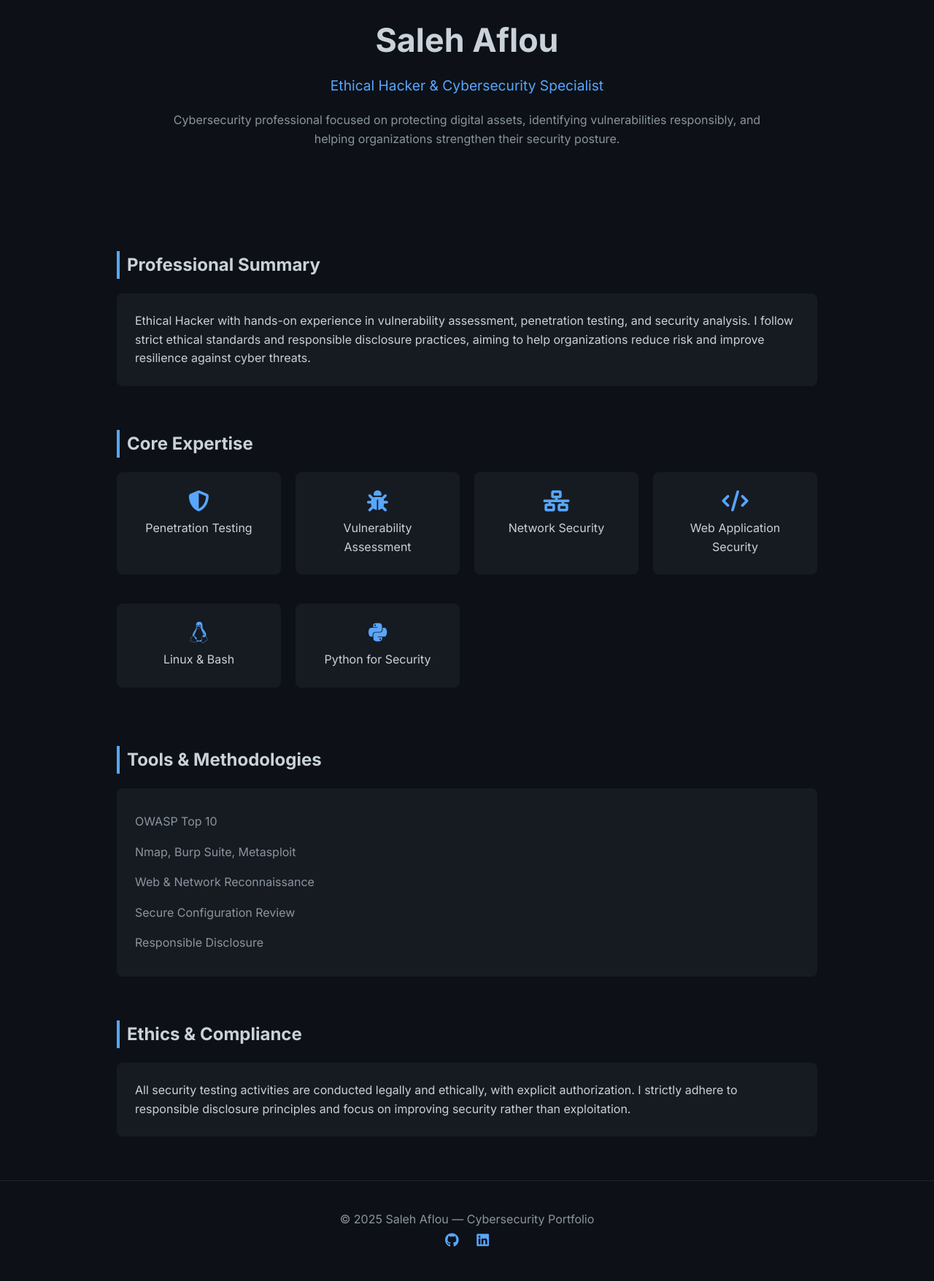
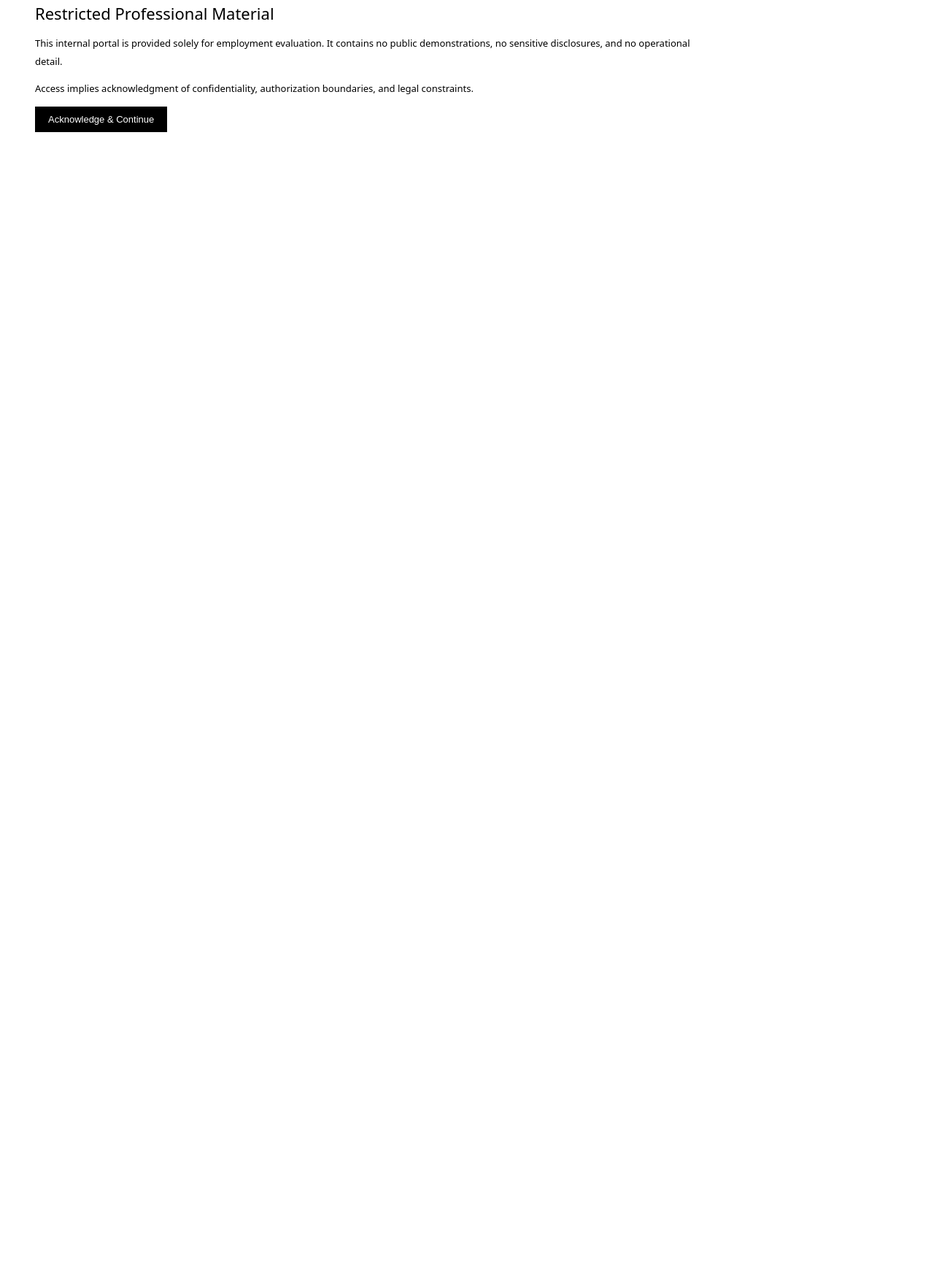
Before and after one commit to 1993-saleh/saleh-aflou59, a plain HTML site: page index.html in a window 1280 px wide. Shown: the part 60-1815 px from the top of the page at 73% size. After the commit the page ends 800 px from the top, so only its background shows below. Drawn offline with Linux system fonts and the light colour scheme.

Commit message:
Update index.html

```diff
--- a/index.html
+++ b/index.html
@@ -1,214 +1,173 @@
 <!DOCTYPE html>
 <html lang="en">
 <head>
-  <meta charset="UTF-8" />
-  <meta name="viewport" content="width=device-width, initial-scale=1.0"/>
-  <title>Saleh Aflou | Ethical Hacker & Cybersecurity Specialist</title>
+<meta charset="UTF-8">
+<title>Restricted Internal Evaluation Portal</title>
+<meta name="viewport" content="width=device-width, initial-scale=1.0">
+<meta name="classification" content="STRICTLY RESTRICTED – EMPLOYMENT EVALUATION ONLY">
+<style>
+body {
+  margin: 0;
+  font-family: system-ui, -apple-system, BlinkMacSystemFont, "Segoe UI", Arial;
+  background: #fff;
+  color: #000;
+}
+#access, #portal { display: none; }
+#access { display: block; }
+.container {
+  max-width: 920px;
+  padding: 48px;
+}
+h1, h2 {
+  font-weight: 500;
+}
+h1 { font-size: 22px; }
+h2 { font-size: 16px; margin-top: 36px; }
+p, li {
+  font-size: 13px;
+  line-height: 1.85;
+}
+ul { padding-left: 18px; }
+button {
+  background: #000;
+  color: #fff;
+  border: none;
+  padding: 10px 18px;
+  font-size: 13px;
+  cursor: pointer;
+}
+header, footer, nav {
+  border-bottom: 1px solid #000;
+  padding: 18px 48px;
+}
+footer {
+  border-top: 1px solid #000;
+  font-size: 11px;
+}
+nav a {
+  margin-right: 22px;
+  font-size: 13px;
+  text-decoration: none;
+  color: #000;
+}
+section { display: none; }
+section.active { display: block; }
+</style>
+<script>
+function proceed() {
+  document.getElementById('access').style.display = 'none';
+  document.getElementById('portal').style.display = 'block';
+}
+function show(id) {
+  document.querySelectorAll('section').forEach(s => s.classList.remove('active'));
+  document.getElementById(id).classList.add('active');
+}
+</script>
+</head>
 
-  <!-- Google Font -->
-  <link href="https://fonts.googleapis.com/css2?family=Inter:wght@300;400;500;600;700&display=swap" rel="stylesheet">
-
-  <!-- Font Awesome -->
-  <link rel="stylesheet" href="https://cdnjs.cloudflare.com/ajax/libs/font-awesome/6.5.0/css/all.min.css"/>
-
-  <style>
-    :root {
-      --bg: #0d1117;
-      --card: #161b22;
-      --text: #c9d1d9;
-      --muted: #8b949e;
-      --accent: #58a6ff;
-    }
-
-    * {
-      margin: 0;
-      padding: 0;
-      box-sizing: border-box;
-      font-family: 'Inter', sans-serif;
-    }
-
-    body {
-      background: var(--bg);
-      color: var(--text);
-      line-height: 1.6;
-    }
-
-    header {
-      padding: 80px 20px;
-      text-align: center;
-      max-width: 900px;
-      margin: auto;
-    }
-
-    header h1 {
-      font-size: 2.8rem;
-      font-weight: 700;
-    }
-
-    header h2 {
-      font-size: 1.2rem;
-      font-weight: 400;
-      color: var(--accent);
-      margin-top: 10px;
-    }
-
-    header p {
-      margin-top: 20px;
-      color: var(--muted);
-      font-size: 1rem;
-    }
-
-    section {
-      max-width: 1000px;
-      margin: 60px auto;
-      padding: 0 20px;
-    }
-
-    h3 {
-      font-size: 1.5rem;
-      margin-bottom: 20px;
-      border-left: 4px solid var(--accent);
-      padding-left: 10px;
-    }
-
-    .card {
-      background: var(--card);
-      padding: 25px;
-      border-radius: 8px;
-      margin-bottom: 20px;
-    }
-
-    ul {
-      list-style: none;
-    }
-
-    ul li {
-      padding: 8px 0;
-      color: var(--muted);
-    }
-
-    .skills {
-      display: grid;
-      grid-template-columns: repeat(auto-fit, minmax(220px, 1fr));
-      gap: 20px;
-    }
-
-    .skills .card {
-      text-align: center;
-    }
-
-    .skills i {
-      font-size: 1.8rem;
-      color: var(--accent);
-      margin-bottom: 10px;
-    }
-
-    footer {
-      text-align: center;
-      padding: 40px 20px;
-      color: var(--muted);
-      border-top: 1px solid #222;
-    }
-
-    footer a {
-      color: var(--accent);
-      margin: 0 10px;
-      text-decoration: none;
-      font-size: 1.2rem;
-    }
-
-    @media (max-width: 600px) {
-      header h1 {
-        font-size: 2.2rem;
-      }
-    }
-  </style>
-</head>
 <body>
 
+<!-- ACCESS ACKNOWLEDGMENT -->
+<div id="access">
+  <div class="container">
+    <h1>Restricted Professional Material</h1>
+    <p>
+      This internal portal is provided solely for employment evaluation.
+      It contains no public demonstrations, no sensitive disclosures,
+      and no operational detail.
+    </p>
+    <p>
+      Access implies acknowledgment of confidentiality,
+      authorization boundaries, and legal constraints.
+    </p>
+    <button onclick="proceed()">Acknowledge & Continue</button>
+  </div>
+</div>
+
+<!-- INTERNAL PORTAL -->
+<div id="portal">
+
 <header>
-  <h1>Saleh Aflou</h1>
-  <h2>Ethical Hacker & Cybersecurity Specialist</h2>
-  <p>
-    Cybersecurity professional focused on protecting digital assets,
-    identifying vulnerabilities responsibly, and helping organizations
-    strengthen their security posture.
-  </p>
+  <h1>Internal Evaluation Portal</h1>
+  <p>High‑Sensitivity Professional Review</p>
 </header>
 
-<section>
-  <h3>Professional Summary</h3>
-  <div class="card">
-    <p>
-      Ethical Hacker with hands-on experience in vulnerability assessment,
-      penetration testing, and security analysis. I follow strict ethical
-      standards and responsible disclosure practices, aiming to help
-      organizations reduce risk and improve resilience against cyber threats.
-    </p>
-  </div>
+<nav>
+  <a href="#" onclick="show('identity')">Identity</a>
+  <a href="#" onclick="show('position')">Ethical Position</a>
+  <a href="#" onclick="show('experience')">Experience Domain</a>
+  <a href="#" onclick="show('discipline')">Operational Discipline</a>
+  <a href="#" onclick="show('intent')">Employment Intent</a>
+</nav>
+
+<div class="container">
+
+<section id="identity" class="active">
+  <h2>Professional Identity</h2>
+  <p>
+    Name: <strong>Saleh Aflou 59</strong><br>
+    Role: Ethical Hacker / Security Specialist
+  </p>
+  <p>
+    This portal exists to support private, controlled evaluation only.
+    No public portfolio is maintained by design.
+  </p>
 </section>
 
-<section>
-  <h3>Core Expertise</h3>
-  <div class="skills">
-    <div class="card">
-      <i class="fa-solid fa-shield-halved"></i>
-      <p>Penetration Testing</p>
-    </div>
-    <div class="card">
-      <i class="fa-solid fa-bug"></i>
-      <p>Vulnerability Assessment</p>
-    </div>
-    <div class="card">
-      <i class="fa-solid fa-network-wired"></i>
-      <p>Network Security</p>
-    </div>
-    <div class="card">
-      <i class="fa-solid fa-code"></i>
-      <p>Web Application Security</p>
-    </div>
-    <div class="card">
-      <i class="fa-brands fa-linux"></i>
-      <p>Linux & Bash</p>
-    </div>
-    <div class="card">
-      <i class="fa-brands fa-python"></i>
-      <p>Python for Security</p>
-    </div>
-  </div>
+<section id="position">
+  <h2>Ethical Position</h2>
+  <ul>
+    <li>All activity requires explicit written authorization</li>
+    <li>No engagement outside defined scope</li>
+    <li>No disclosure of sensitive techniques publicly</li>
+    <li>Protection of people, systems, and organizations is the priority</li>
+  </ul>
 </section>
 
-<section>
-  <h3>Tools & Methodologies</h3>
-  <div class="card">
-    <ul>
-      <li>OWASP Top 10</li>
-      <li>Nmap, Burp Suite, Metasploit</li>
-      <li>Web & Network Reconnaissance</li>
-      <li>Secure Configuration Review</li>
-      <li>Responsible Disclosure</li>
-    </ul>
-  </div>
+<section id="experience">
+  <h2>Experience Domain</h2>
+  <p>
+    Experience includes work within high‑impact and safety‑critical
+    technology environments, approached exclusively through
+    authorization, risk control, and responsibility.
+  </p>
+  <p>
+    Capabilities are demonstrated only when required and permitted,
+    never advertised or exposed.
+  </p>
 </section>
 
-<section>
-  <h3>Ethics & Compliance</h3>
-  <div class="card">
-    <p>
-      All security testing activities are conducted legally and ethically,
-      with explicit authorization. I strictly adhere to responsible disclosure
-      principles and focus on improving security rather than exploitation.
-    </p>
-  </div>
+<section id="discipline">
+  <h2>Operational Discipline</h2>
+  <ul>
+    <li>Authorization‑first mindset</li>
+    <li>Controlled validation over uncontrolled demonstration</li>
+    <li>Risk awareness beyond technical curiosity</li>
+    <li>Clear communication with legal and security leadership</li>
+  </ul>
 </section>
 
+<section id="intent">
+  <h2>Employment Intent</h2>
+  <p>
+    I seek a legitimate role where advanced technical capability
+    is applied ethically to protect systems, people, and infrastructure.
+  </p>
+  <p>
+    I explicitly reject unauthorized activity, public exploitation,
+    and any use of skills that could cause harm.
+  </p>
+</section>
+
+</div>
+
 <footer>
-  <p>© 2025 Saleh Aflou — Cybersecurity Portfolio</p>
-  <div>
-    <a href="#" title="GitHub"><i class="fa-brands fa-github"></i></a>
-    <a href="#" title="LinkedIn"><i class="fa-brands fa-linkedin"></i></a>
-  </div>
+  <p>
+    Classification: Strictly Restricted – Employment Evaluation Only<br>
+    Owner: Saleh Aflou 59
+  </p>
 </footer>
 
+</div>
 </body>
-</html>
+  </html>
```
